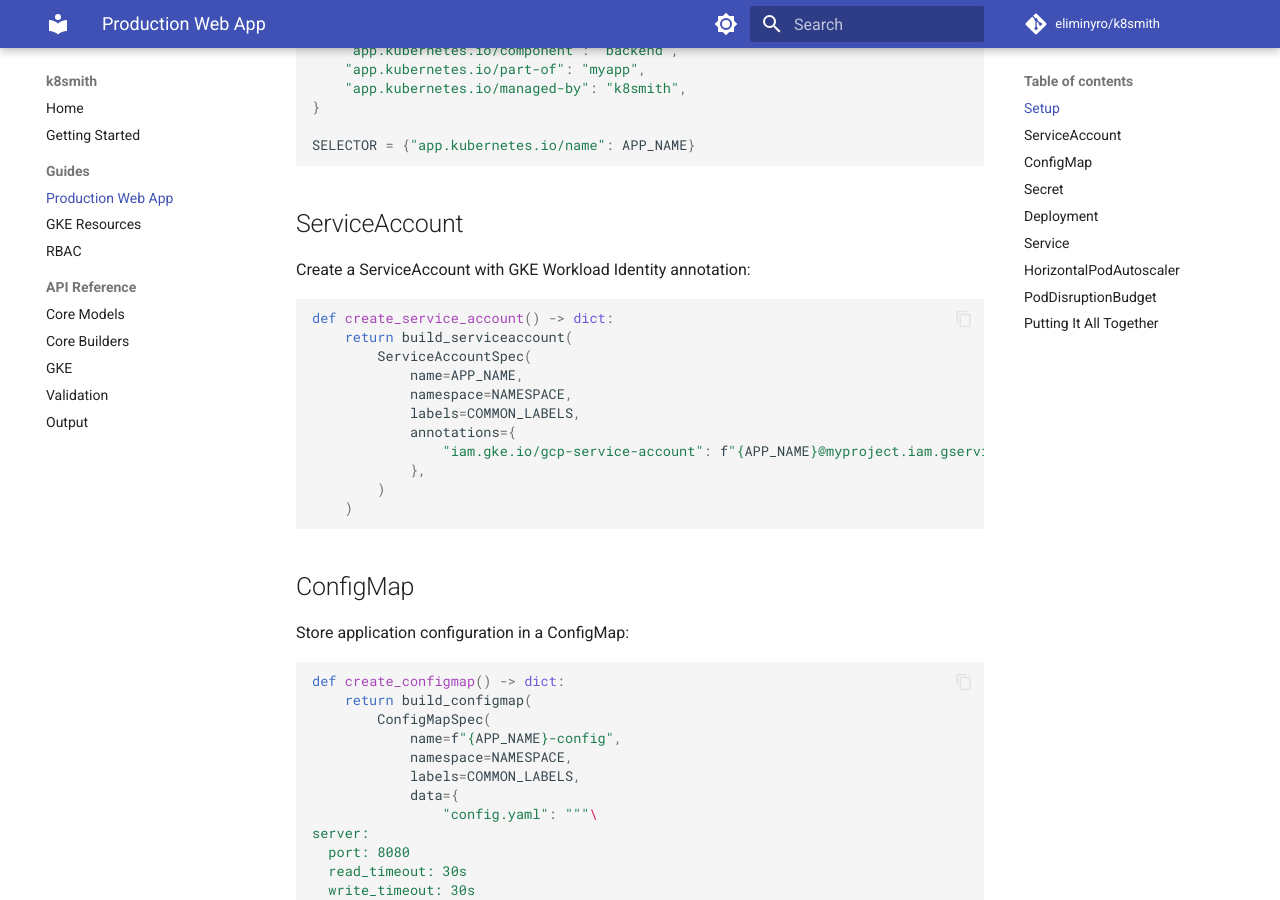
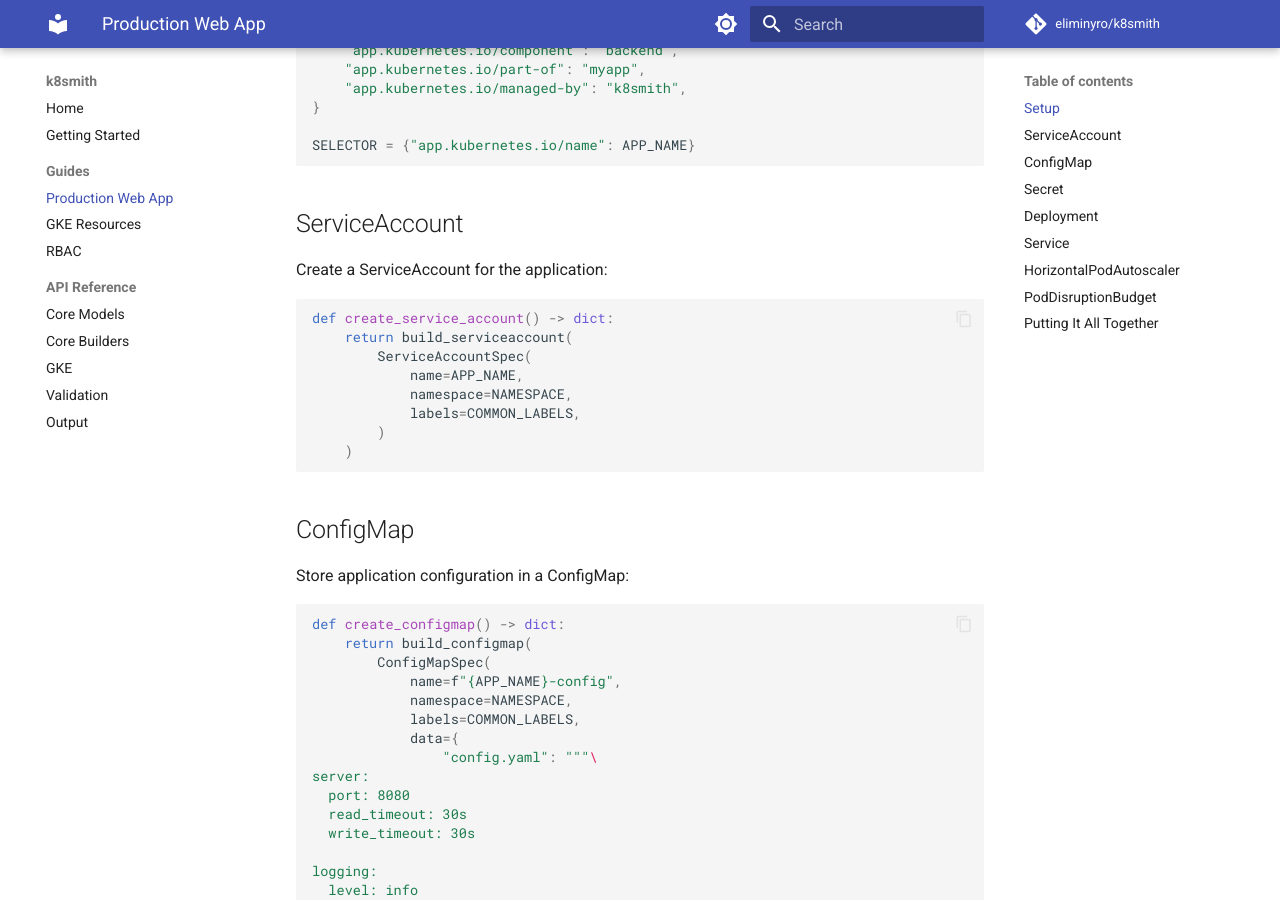
Before and after one commit to eliminyro/k8smith, an MkDocs documentation site: the page built from docs/guides/web-app.md, in a window 1280 px wide and 900 px high, scrolled down 1356 px. Built offline with MkDocs 1.6.1 and Material for MkDocs 9.7.7, drawn with Linux system fonts in a browser that asks for light colours; comment, search, counter and statistics services are not loaded; some of the changed text lies outside the part shown.

Commit message:
[DOCS] Remove GKE-specific content from general examples (#3)

````diff
--- a/docs/guides/web-app.md
+++ b/docs/guides/web-app.md
@@ -2,7 +2,7 @@
 
 This guide demonstrates generating a complete set of Kubernetes resources for a production web application with:
 
-- ServiceAccount (with GKE Workload Identity)
+- ServiceAccount
 - ConfigMap (application configuration)
 - Secret (database credentials)
 - Deployment (with probes, resources, security context, affinity)
@@ -66,7 +66,7 @@
 
 ## ServiceAccount
 
-Create a ServiceAccount with GKE Workload Identity annotation:
+Create a ServiceAccount for the application:
 
 ```python
 def create_service_account() -> dict:
@@ -75,9 +75,6 @@
             name=APP_NAME,
             namespace=NAMESPACE,
             labels=COMMON_LABELS,
-            annotations={
-                "iam.gke.io/gcp-service-account": f"{APP_NAME}@myproject.iam.gserviceaccount.com",
-            },
         )
     )
 ```
@@ -250,9 +247,9 @@
                     ],
                     tolerations=[
                         Toleration(
-                            key="cloud.google.com/gke-spot",
+                            key="dedicated",
                             operator="Equal",
-                            value="true",
+                            value="web",
                             effect="NoSchedule",
                         ),
                     ],
````
Also changed, not shown: README.md (+0 -3 lines).
